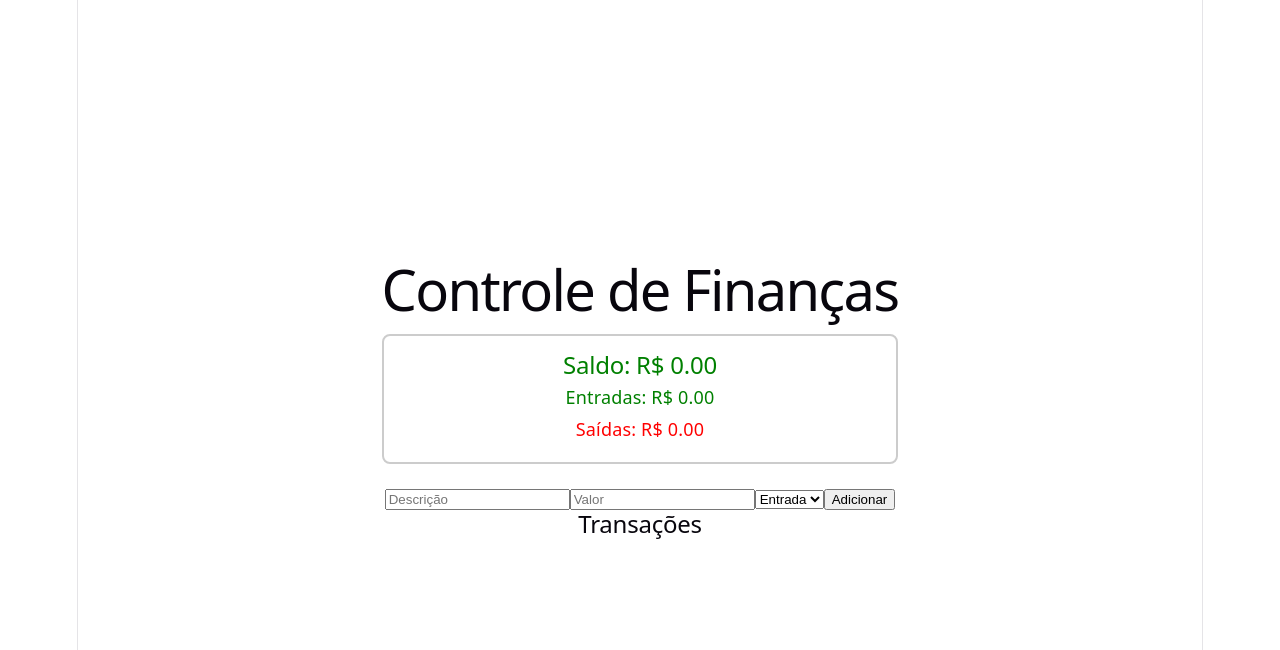
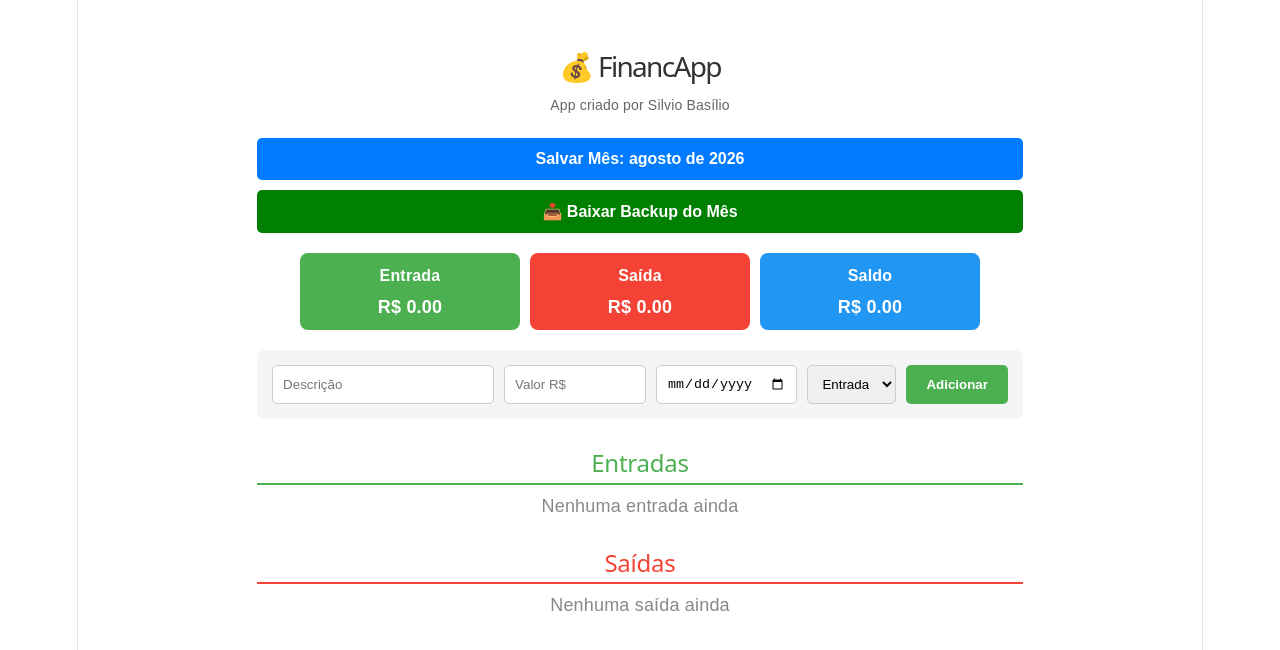
Before and after one commit to silviobasilio520-ship-it/VIGILA-APP, a React (Vite) app: page / in a window 1280 px wide. Shown: the top 650 px of the page. Built offline with nearby package versions, Linux system fonts and the light colour scheme.

Commit message:
Backup versão final com botão backup

```diff
--- a/src/App.jsx
+++ b/src/App.jsx
@@ -1,58 +1,183 @@
-import { useState } from 'react'
+import { useState, useEffect } from 'react'
 
 function App() {
+  const [mesAtual, setMesAtual] = useState(new Date().toLocaleDateString('pt-BR', { month: 'long', year: 'numeric' }))
+
+  const [transacoes, setTransacoes] = useState(() => {
+    const dadosSalvos = localStorage.getItem(`financapp_${mesAtual}`)
+    return dadosSalvos ? JSON.parse(dadosSalvos) : []
+  })
+
   const [descricao, setDescricao] = useState('')
   const [valor, setValor] = useState('')
   const [tipo, setTipo] = useState('entrada')
-  const [transacoes, setTransacoes] = useState([])
+  const [dataVenc, setDataVenc] = useState('')
 
-  const totalEntradas = transacoes.filter(t => t.tipo === 'entrada').reduce((acc, t) => acc + t.valor, 0)
-  const totalSaidas = transacoes.filter(t => t.tipo === 'saida').reduce((acc, t) => acc + t.valor, 0)
-  const saldo = totalEntradas - totalSaidas
+  useEffect(() => {
+    localStorage.setItem(`financapp_${mesAtual}`, JSON.stringify(transacoes))
+  }, [transacoes, mesAtual])
 
-  function adicionarTransacao(e) {
-    e.preventDefault()
-    if (!descricao || !valor) return
-    const novaTransacao = { id: Date.now(), descricao, valor: parseFloat(valor), tipo }
+  const adicionarTransacao = () => {
+    if (descricao === '' || valor === '' || parseFloat(valor) <= 0) {
+      alert('Preencha descrição e valor maior que 0')
+      return
+    }
+
+    const novaTransacao = {
+      id: Date.now(),
+      descricao,
+      valor: parseFloat(valor),
+      tipo,
+      dataVenc,
+      paga: false
+    }
+
     setTransacoes([...transacoes, novaTransacao])
     setDescricao('')
     setValor('')
+    setDataVenc('')
   }
 
-  function removerTransacao(id) {
+  const marcarComoPaga = (id) => {
+    setTransacoes(transacoes.map(t =>
+      t.id === id ? { ...t, paga: !t.paga } : t
+    ))
+  }
+
+  const deletarTransacao = (id) => {
     setTransacoes(transacoes.filter(t => t.id !== id))
   }
 
+  const salvarMes = () => {
+    if(window.confirm(`Deseja salvar e zerar o mês de ${mesAtual}?`)){
+      setTransacoes([])
+      const proximoMes = new Date()
+      proximoMes.setMonth(proximoMes.getMonth() + 1)
+      setMesAtual(proximoMes.toLocaleDateString('pt-BR', { month: 'long', year: 'numeric' }))
+    }
+  }
+
+  const baixarBackup = () => {
+    let texto = `=================================\n`
+    texto += `FINANCAPP - BACKUP ${mesAtual.toUpperCase()}\n`
+    texto += `Criado por Silvio Basílio\n`
+    texto += `=================================\n\n`
+
+    texto += `ENTRADAS\n`
+    texto += `---------------------------------\n`
+    entradas.forEach(t => {
+      texto += `• ${t.descricao} - R$ ${t.valor.toFixed(2)} - Venc: ${t.dataVenc ? new Date(t.dataVenc).toLocaleDateString('pt-BR') : 'N/A'}\n`
+    })
+    texto += `\nSAÍDAS\n`
+    texto += `---------------------------------\n`
+    saidas.forEach(t => {
+      texto += `• ${t.descricao} - R$ ${t.valor.toFixed(2)} - Venc: ${t.dataVenc ? new Date(t.dataVenc).toLocaleDateString('pt-BR') : 'N/A'} - ${t.paga ? 'PAGO' : 'A PAGAR'}\n`
+    })
+    texto += `\n=================================\n`
+    texto += `TOTAL ENTRADAS: R$ ${totalEntradas.toFixed(2)}\n`
+    texto += `TOTAL SAÍDAS:   R$ ${totalSaidas.toFixed(2)}\n`
+    texto += `SALDO:          R$ ${saldo.toFixed(2)}\n`
+    texto += `=================================`
+
+    const blob = new Blob([texto], { type: 'text/plain;charset=utf-8' })
+    const url = URL.createObjectURL(blob)
+    const a = document.createElement('a')
+    a.href = url
+    a.download = `FinancApp_${mesAtual.replace(' ', '_')}.txt`
+    document.body.appendChild(a)
+    a.click()
+    document.body.removeChild(a)
+    URL.revokeObjectURL(url)
+  }
+
+  const entradas = transacoes.filter(t => t.tipo === 'entrada')
+  const saidas = transacoes.filter(t => t.tipo === 'saida')
+  const totalEntradas = entradas.reduce((acc, t) => acc + t.valor, 0)
+  const totalSaidas = saidas.reduce((acc, t) => acc + t.valor, 0)
+  const saldo = totalEntradas - totalSaidas
+
   return (
-    <div style={{padding: '20px', maxWidth: '600px', margin: 'auto'}}>
-      <h1>Controle de Finanças</h1>
+    <div style={{ padding: '40px 20px 20px 20px', fontFamily: 'Arial', maxWidth: '900px', margin: '0 auto', backgroundColor: '#fff' }}>
 
-      <div style={{marginBottom: '20px', padding: '15px', border: '2px solid #ccc', borderRadius: '8px'}}>
-        <h2 style={{color: saldo >= 0 ? 'green' : 'red', margin: 0}}>Saldo: R$ {saldo.toFixed(2)}</h2>
-        <p style={{color: 'green', margin: '5px 0'}}>Entradas: R$ {totalEntradas.toFixed(2)}</p>
-        <p style={{color: 'red', margin: '5px 0'}}>Saídas: R$ {totalSaidas.toFixed(2)}</p>
+      {/* TOPO CORRIGIDO - AGORA NÃO TAMPA MAIS */}
+      <div style={{ textAlign: 'center', marginBottom: '20px', paddingTop: '10px' }}>
+        <h1 style={{ margin: 0, color: '#333', fontSize: '28px', lineHeight: '1.2' }}>💰 FinancApp</h1>
+        <p style={{ fontSize: '14px', color: '#666', margin: '8px 0 0 0', fontWeight: '500' }}>App criado por Silvio Basílio</p>
       </div>
 
-      <form onSubmit={adicionarTransacao}>
-        <input type="text" placeholder="Descrição" value={descricao} onChange={(e) => setDescricao(e.target.value)} />
-        <input type="number" placeholder="Valor" value={valor} onChange={(e) => setValor(e.target.value)} />
-        <select value={tipo} onChange={(e) => setTipo(e.target.value)}>
+      {/* BOTÕES */}
+      <button
+        onClick={salvarMes}
+        style={{ padding: '12px', backgroundColor: '#007bff', color: 'white', border: 'none', borderRadius: '5px', marginBottom: '10px', width: '100%', cursor: 'pointer', fontSize: '16px', fontWeight: 'bold' }}
+      >
+        Salvar Mês: {mesAtual}
+      </button>
+
+      <button
+        onClick={baixarBackup}
+        style={{ padding: '12px', backgroundColor: 'green', color: 'white', border: 'none', borderRadius: '5px', marginBottom: '20px', width: '100%', cursor: 'pointer', fontSize: '16px', fontWeight: 'bold' }}
+      >
+        📥 Baixar Backup do Mês
+      </button>
+
+      {/* RESUMO */}
+      <div style={{ display: 'flex', gap: '10px', marginBottom: '20px', flexWrap: 'wrap', justifyContent: 'center' }}>
+        <div style={{ width: '200px', backgroundColor: '#4CAF50', color: 'white', padding: '10px', borderRadius: '8px', textAlign: 'center' }}>
+          <h3 style={{ margin: '0 0 5px 0', fontSize: '16px' }}>Entrada</h3>
+          <p style={{ margin: 0, fontSize: '18px', fontWeight: 'bold' }}>R$ {totalEntradas.toFixed(2)}</p>
+        </div>
+        <div style={{ width: '200px', backgroundColor: '#f44336', color: 'white', padding: '10px', borderRadius: '8px', textAlign: 'center' }}>
+          <h3 style={{ margin: '0 0 5px 0', fontSize: '16px' }}>Saída</h3>
+          <p style={{ margin: 0, fontSize: '18px', fontWeight: 'bold' }}>R$ {totalSaidas.toFixed(2)}</p>
+        </div>
+        <div style={{ width: '200px', backgroundColor: '#2196F3', color: 'white', padding: '10px', borderRadius: '8px', textAlign: 'center' }}>
+          <h3 style={{ margin: '0 0 5px 0', fontSize: '16px' }}>Saldo</h3>
+          <p style={{ margin: 0, fontSize: '18px', fontWeight: 'bold' }}>R$ {saldo.toFixed(2)}</p>
+        </div>
+      </div>
+
+      {/* FORMULÁRIO */}
+      <div style={{ marginBottom: '30px', display: 'flex', gap: '10px', flexWrap: 'wrap', padding: '15px', backgroundColor: '#f5f5f5', borderRadius: '8px' }}>
+        <input type="text" placeholder="Descrição" value={descricao} onChange={(e) => setDescricao(e.target.value)} style={{ padding: '10px', flex: 2, borderRadius: '5px', border: '1px solid #ccc', minWidth: '200px' }} />
+        <input type="number" placeholder="Valor R$" value={valor} onChange={(e) => setValor(e.target.value)} style={{ padding: '10px', width: '120px', borderRadius: '5px', border: '1px solid #ccc' }} />
+        <input type="date" value={dataVenc} onChange={(e) => setDataVenc(e.target.value)} style={{ padding: '10px', borderRadius: '5px', border: '1px solid #ccc' }} />
+        <select value={tipo} onChange={(e) => setTipo(e.target.value)} style={{ padding: '10px', borderRadius: '5px', border: '1px solid #ccc' }}>
           <option value="entrada">Entrada</option>
           <option value="saida">Saída</option>
         </select>
-        <button type="submit">Adicionar</button>
-      </form>
+        <button onClick={adicionarTransacao} style={{ padding: '10px 20px', backgroundColor: '#4CAF50', color: 'white', border: 'none', borderRadius: '5px', cursor: 'pointer', fontWeight: 'bold' }}>
+          Adicionar
+        </button>
+      </div>
 
-      <h2>Transações</h2>
-      <ul>
-        {transacoes.map((t) => (
-          <li key={t.id}>
-            {t.descricao} - R$ {t.valor.toFixed(2)} - {t.tipo}
-            <button onClick={() => removerTransacao(t.id)}>X</button>
-          </li>
-        ))}
-      </ul>
+      {/* LISTA DE ENTRADAS */}
+      <h2 style={{ color: '#4CAF50', borderBottom: '2px solid #4CAF50', paddingBottom: '5px' }}>Entradas</h2>
+      {entradas.length === 0 ? <p style={{ color: '#888' }}>Nenhuma entrada ainda</p> :
+        entradas.map(transacao => (
+          <div key={transacao.id} style={{ display: 'flex', justifyContent: 'space-between', alignItems: 'center', padding: '12px', marginBottom: '8px', border: '1px solid #ddd', borderRadius: '5px', backgroundColor: transacao.paga ? '#e0e0e0' : '#f9f9f9', textDecoration: transacao.paga ? 'line-through' : 'none', opacity: transacao.paga ? 0.6 : 1 }}>
+            <span><b>{transacao.descricao}</b> - R$ {transacao.valor.toFixed(2)} {transacao.dataVenc && ` | Venc: ${new Date(transacao.dataVenc).toLocaleDateString('pt-BR')}`}</span>
+            <button onClick={() => deletarTransacao(transacao.id)} style={{ background: '#4CAF50', color: 'white', border: 'none', padding: '6px 12px', borderRadius: '4px', cursor: 'pointer' }}>X</button>
+          </div>
+        ))
+      }
+
+      {/* LISTA DE SAÍDAS */}
+      <h2 style={{ color: '#f44336', borderBottom: '2px solid #f44336', paddingBottom: '5px', marginTop: '30px' }}>Saídas</h2>
+      {saidas.length === 0 ? <p style={{ color: '#888' }}>Nenhuma saída ainda</p> :
+        saidas.map(transacao => (
+          <div key={transacao.id} style={{ display: 'flex', justifyContent: 'space-between', alignItems: 'center', padding: '12px', marginBottom: '8px', border: '1px solid #ddd', borderRadius: '5px', backgroundColor: transacao.paga ? '#e0e0e0' : '#f9f9f9', textDecoration: transacao.paga ? 'line-through' : 'none', opacity: transacao.paga ? 0.6 : 1 }}>
+            <span><b>{transacao.descricao}</b> - R$ {transacao.valor.toFixed(2)} {transacao.dataVenc && ` | Venc: ${new Date(transacao.dataVenc).toLocaleDateString('pt-BR')}`}</span>
+            <div>
+              <button onClick={() => marcarComoPaga(transacao.id)} style={{ background: transacao.paga ? 'gray' : '#FF9800', color: 'white', border: 'none', padding: '6px 12px', borderRadius: '4px', cursor: 'pointer', marginRight: '5px', minWidth: '70px' }}>
+                {transacao.paga ? 'Pago' : 'Pagar'}
+              </button>
+              <button onClick={() => deletarTransacao(transacao.id)} style={{ background: '#f44336', color: 'white', border: 'none', padding: '6px 12px', borderRadius: '4px', cursor: 'pointer' }}>X</button>
+            </div>
+          </div>
+        ))
+      }
     </div>
   )
 }
-export default App;
+
+export default App
```
